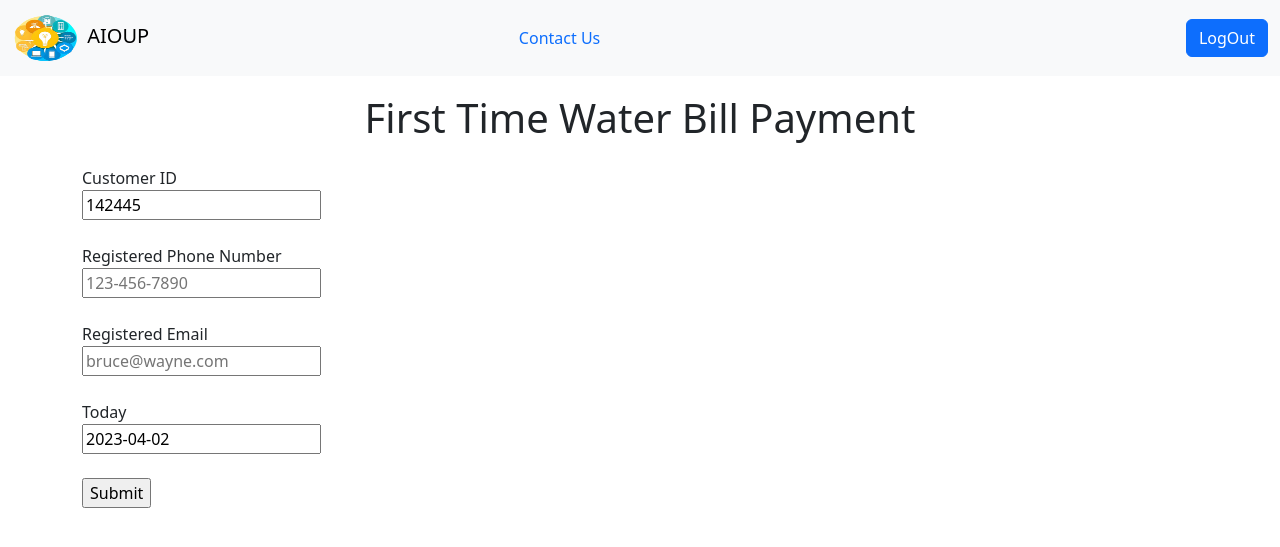
After one commit to AyushGlitch/Sem_2_Project_1st_Try, a Flask app: page /water/first_time in a window 1280 px wide. The commit adds this page. Shown: the top 547 px of the page. Run offline with Flask 3, Linux system fonts and the light colour scheme.

Commit message:
added water payment

```diff
--- a/app.py
+++ b/app.py
@@ -1,5 +1,5 @@
 from flask import Flask, render_template, request, jsonify, redirect
-from database import signup_to_db, login_from_db
+from database import signup_to_db, login_from_db, water_bill_db
 import random
 from datetime import date
 
@@ -36,9 +36,26 @@ def login_success():
   # return jsonify(data)
 
 
-@app.route("/login/gas")
+@app.route("/login/water")
 def gas():
-  return render_template('gas.html')
+  return render_template('water.html')
+
+@app.route("/water/first_time")
+def gas_first_time():
+  today=date.today()
+  id=random.randrange(100000,200000)
+  return render_template('water_first_time.html',today=today,id=id)
+
+@app.route("/water/bill", methods=['post'])
+def water_bill():
+  data= request.form
+  # return jsonify(data)
+  db_data=water_bill_db(data)
+  return render_template('pay_water_bill.html',db_data=db_data)
+
+@app.route("/login/bill_paid")
+def bill_paid():
+  return render_template('bill_paid.html')
 
 
 if __name__ =='__main__':
--- a/database.py
+++ b/database.py
@@ -37,3 +37,28 @@ def login_from_db(data):
       return None
     else:
       return (rows[0])
+
+def water_bill_db(data):
+  with engine.connect() as conn:
+    result = conn.execute(
+          text("select * from water where phone=:phone"),
+            {"phone": data['phone']}
+    )
+    rows = []
+    rows=[dict(zip(result.keys(), row)) for row in result]
+
+    if len(rows) == 0:
+      with engine.connect() as conn:
+        query = text("INSERT INTO water (id, phone, email, last_bill_date) VALUES (:id, :phone, :email, :last_bill_date)")
+
+        conn.execute(query, {
+                 'id':data['id'],
+                 'phone':data['phone'],
+                 'email':data['email'],
+                 'last_bill_date':data['today'],
+
+        })
+        water_bill_db(data)
+
+    else:
+      return (rows[0])
--- a/templates/login_success.html
+++ b/templates/login_success.html
@@ -12,7 +12,7 @@
     <h3 class="text-center mt-4 mb-4">Click Continue</h3>
     <br><br>
     <div class="text-center">
-    <a href="/login/gas" type="button" class="btn btn-primary">Continue</a>
+    <a href="/login/water" type="button" class="btn btn-primary">Continue</a>
     </div>
   </body>
 </html>
--- a/templates/gas.html
+++ b/templates/water.html
@@ -2,16 +2,16 @@
 <html>
   <head>
     {% include 'bootstrap.html' %}
-    <title>Gas</title>
+    <title>Water</title>
   </head>
   <body>
     {% include 'nav3.html' %}
 
     <br><br>
-    <h3 class="text-center mt-4 mb-4">Gas Payment</h3>
+    <h3 class="text-center mt-4 mb-4">Water Bill Payment</h3>
     <br><br>
     <div class="text-center">
-    <a href="/utility" type="button" class="btn btn-primary">First Time Payment</a>
+    <a href="/water/first_time" type="button" class="btn btn-primary">First Time Payment</a>
     </div>
     <br>
     <div class="text-center">
--- /dev/null
+++ b/templates/water_first_time.html
@@ -0,0 +1,40 @@
+<!DOCTYPE html>
+<html>
+  <head>
+    {% include 'bootstrap.html' %}
+    <title>Water First Time</title>
+  </head>
+  <body>
+    {% include 'nav3.html' %}
+
+    <h1 class="text-center mt-4 mb-4">First Time Water Bill Payment</h1>
+
+    <form action="/water/bill" method="post">
+
+      <div class="container mt-4 mb-4">
+        <label>Customer ID</label><br>
+        <input type="number" name="id" value="{{id}}" readonly>
+      </div>
+
+      <div class="container mt-4 mb-4">
+        <label>Registered Phone Number</label><br>
+        <input type="tel" required name="phone" placeholder="123-456-7890" pattern="[0-9]{3}[0-9]{4}[0-9]{3}" >
+      </div>
+
+      <div class="container mt-4 mb-4">
+        <label>Registered Email</label><br>
+        <input type="email" required name="email" placeholder="bruce@wayne.com">
+      </div>
+
+      <div class="container mt-4 mb-4">
+        <label>Today</label><br>
+        <input type="text" name="today" value="{{today}}">
+      </div>
+
+      <div class="container mt-4 mb-4">
+        <input type="submit">
+      </div>
+    </form>
+
+  </body>
+</html>
```
Also changed, not shown: templates/bill_paid.html (added, +16 -0 lines), templates/pay_water_bill.html (added, +33 -0 lines).
